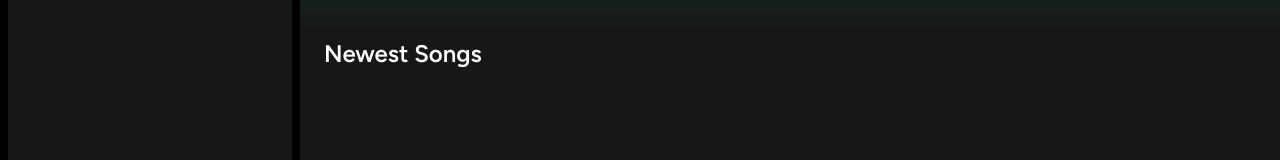
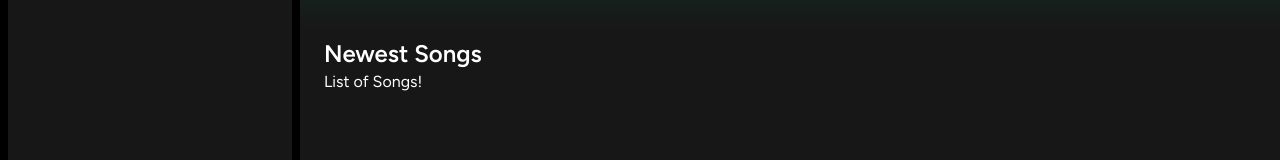
Before and after one commit to midcenturydude7/nextjs-spotify-clone-app, a Next.js app: page / in a window 1280 px wide. Shown: the part 228-388 px from the top of the page. Built offline with nearby package versions, Linux system fonts and the light colour scheme.

Commit message:
Minor edit

```diff
--- a/app/(site)/page.tsx
+++ b/app/(site)/page.tsx
@@ -20,6 +20,7 @@ export default function Home() {
         <div className="flex justify-between items-center">
           <h1 className="text-white text-2xl font-semibold">Newest Songs</h1>
         </div>
+        <div>List of Songs!</div>
       </div>
     </div>
   );
```
